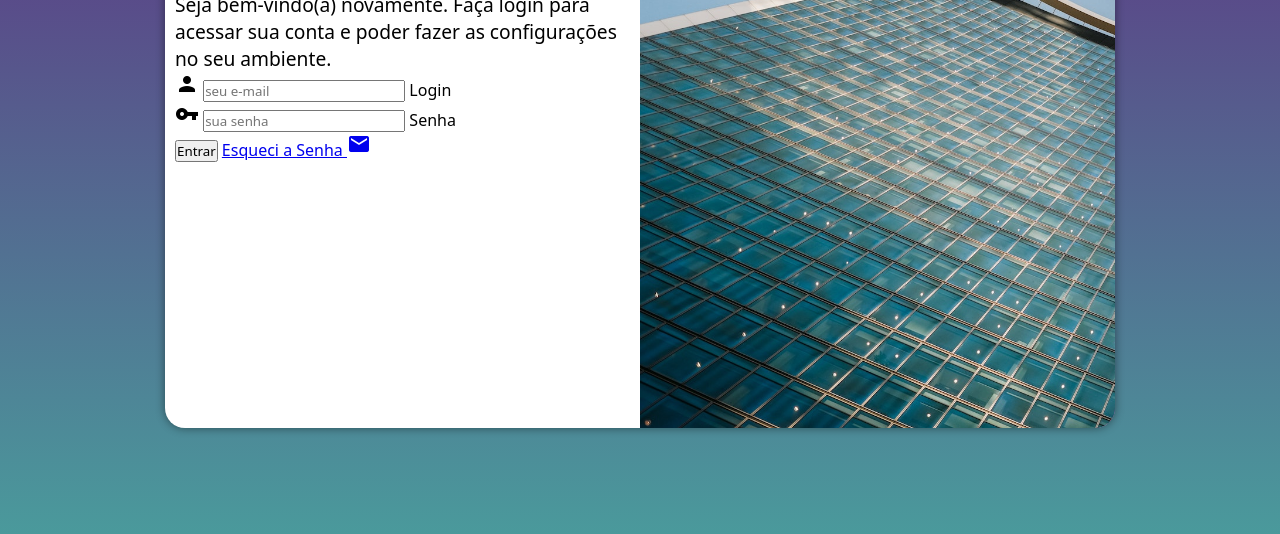
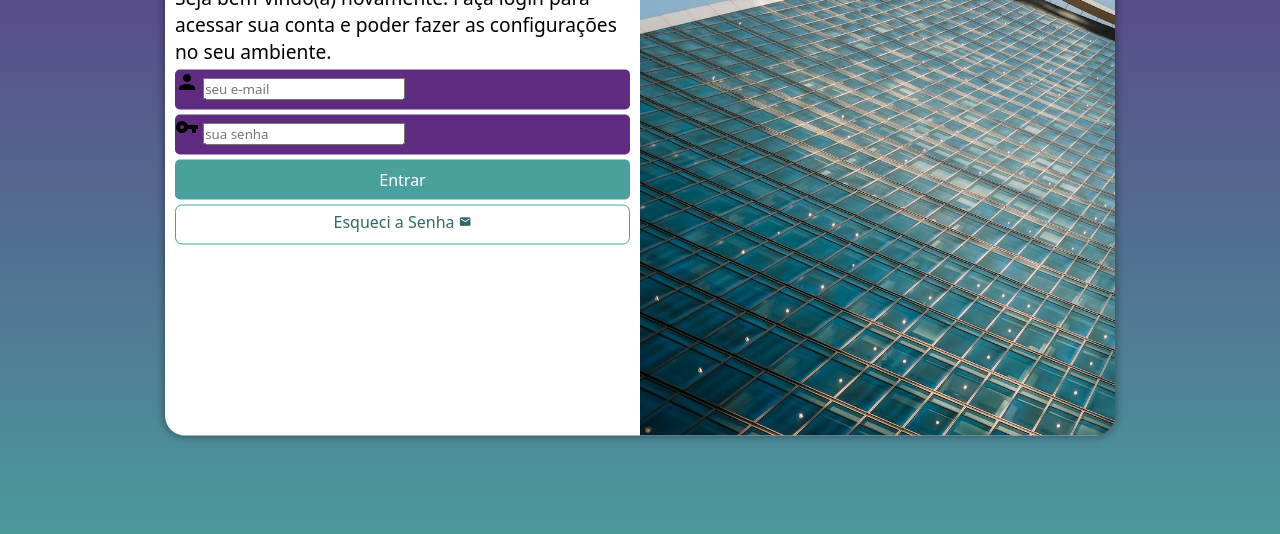
Before and after one commit to Eliomar-Vinicius7/projeto-login-b, a plain HTML site: page index.html in a window 1280 px wide. Shown: the part 222-756 px from the top of the page. Drawn offline with Linux system fonts and the light colour scheme.

Commit message:
formatação do formulário

```diff
--- a/estilos/style.css
+++ b/estilos/style.css
@@ -28,7 +28,7 @@ main {
 section#login {
     background-color: white;
     width: 250px;
-    height: 500px;
+    height: 515px;
     border-radius: 20px;
     overflow: hidden;
     box-shadow: 0px 0px 10px rgba(0, 0, 0, 0.459);
@@ -65,3 +65,55 @@ div#formulario > h1 {
 div#formulario > p {
     font-size: 0.8em;
 }
+
+form > div.campo {
+    background-color: #5f2c82;
+    width: 100%;
+    display: block;
+    height: 40px;
+    border-radius: 5px;
+    margin: 5px 0px ;
+}
+
+div.campo > label {
+    display: none;
+}
+
+form > input[type=submit] {
+    display: block;
+    font-size: 1em;
+    width: 100%;
+    height: 40px;
+    background-color: #49a09d;
+    color: white;
+    border: none;
+    border-radius: 5px;
+    cursor: pointer;
+}
+
+form > input[type=submit]:hover {
+    background-color: #306967;
+}
+
+form > a.botao {
+    display: block;
+    font-size: 1em;
+    text-align: center;
+    width: 100%;
+    height: 40px;
+    padding-top: 5px;
+    margin-top: 5px;
+    background-color: white;
+    border: 1px solid #49a09d;
+    border-radius: 7px;
+    text-decoration: none;
+    color: #306967;
+}
+
+form > a.botao:hover {
+    background-color: #6cd3cf;
+}
+
+form > a.botao > span {
+    font-size: 0.8em;
+}
--- a/index.html
+++ b/index.html
@@ -24,13 +24,13 @@
                     <input type="email" name="login" id="ilogin" placeholder="seu e-mail" required autocomplete="email" maxlength="30">
                     <label for="ilogin">Login</label>
                 </div>
-                <div id="campo">
+                <div class="campo">
                     <span class="material-icons">vpn_key</span>
                     <input type="password" name="senha" id="isenha" placeholder="sua senha" required autocomplete="current-password" minlength="8" maxlength="20">
-                    <label for="isenha">Senha</label>
+                    <label for="isenha" >Senha</label>
                 </div>
                 <input type="submit" value="Entrar">
-                <a href="esqueci.html">
+                <a href="esqueci.html" class="botao">
                     Esqueci a Senha <span class="material-icons">mail</span>
                 </a>
                 </form>
```
